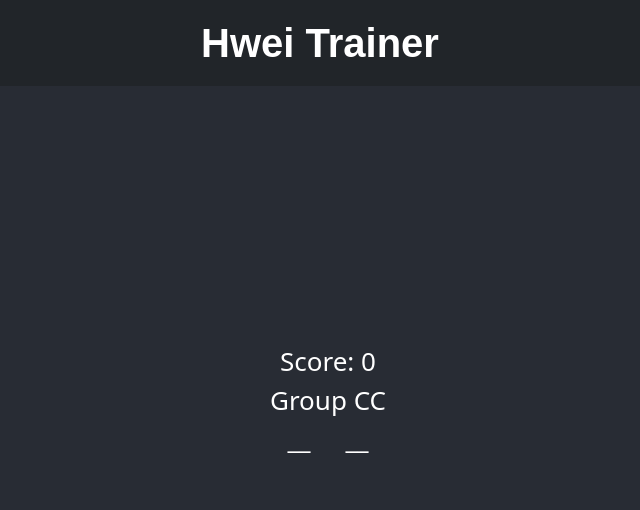
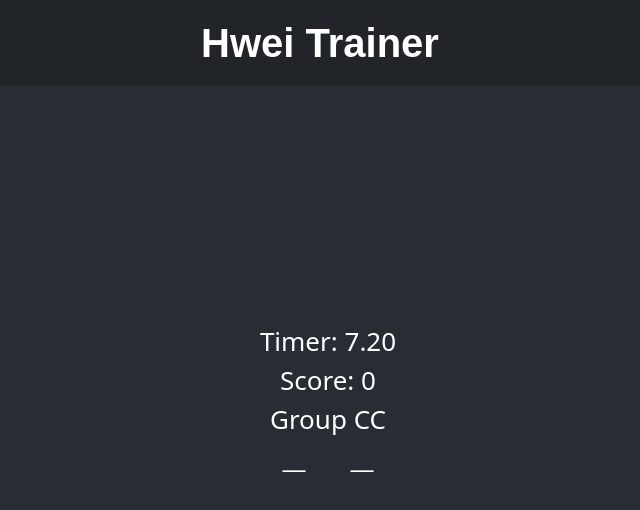
Before and after one commit to dcheung0720/Hwei-Trainer, a React (Create React App) app: page / in a window 1280 px wide. Both pictures are taken after a click on the button "Start". Shown: the top 510 px of the page, without its empty margins (312-952 px from the left). Built offline with nearby package versions, Linux system fonts and the light colour scheme.

Commit message:
timer stops at 0

```diff
--- a/src/components/HomePage.js
+++ b/src/components/HomePage.js
@@ -3,16 +3,30 @@ import Row from 'react-bootstrap/Row';
 import Col from 'react-bootstrap/Col';
 import Button from 'react-bootstrap/Button';
 import Trainer from './Trainer';
-import { useState } from 'react';
+import { useEffect, useState } from 'react';
 import './HomePage.css'
 
 const HomePage = () =>{
     const [HomePageVis, setHomePageVis] = useState(true);
+    const [time, setTime] = useState(10);
+    const [intervalID, setIntervalID] = useState(null);
 
     const handleHomePageVis = () =>{
         setHomePageVis((prev) => !prev);
+
+        const id = setInterval(()=>{
+            setTime(prev => Math.max(prev -=.05, 0));
+        }, 50)
+
+        setIntervalID(id);
+
     }
 
+    useEffect(()=>{
+        if(time <= 0){
+            clearInterval(intervalID);
+        }
+    }, [time, intervalID])
 
     return (<div>
             <Container style = {{opacity: HomePageVis? 1 : 0}}>
@@ -34,7 +48,7 @@ const HomePage = () =>{
                 </Row>
             </Container>
             <div className = "trainer" style = {{opacity: HomePageVis? 0 : 1}}>
-                <Trainer/>
+                <Trainer time = {time}/>
             </div>
         </div>
     )
--- a/src/components/Trainer.js
+++ b/src/components/Trainer.js
@@ -4,7 +4,7 @@ import Col from 'react-bootstrap/Col';
 import { useState, useEffect } from 'react';
 import "./Trainer.css";
 
-const Trainer = () =>{
+const Trainer = ({time}) =>{
     const prompts = {
         "Karma Q": ["Q", "Q"],
         "Velkoz E": ["Q", "E"],
@@ -115,6 +115,9 @@ const Trainer = () =>{
     return(
         <Container>
             <Row>
+                Timer: {time.toFixed(2)}
+            </Row>
+            <Row>
                 Score: {score}
             </Row>
             <Row>
```
